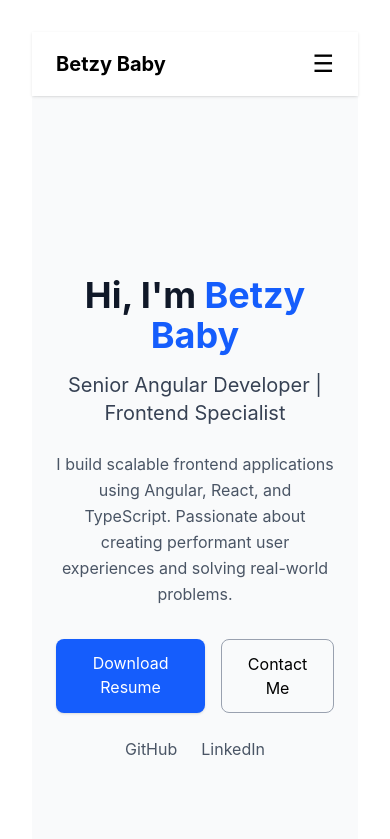
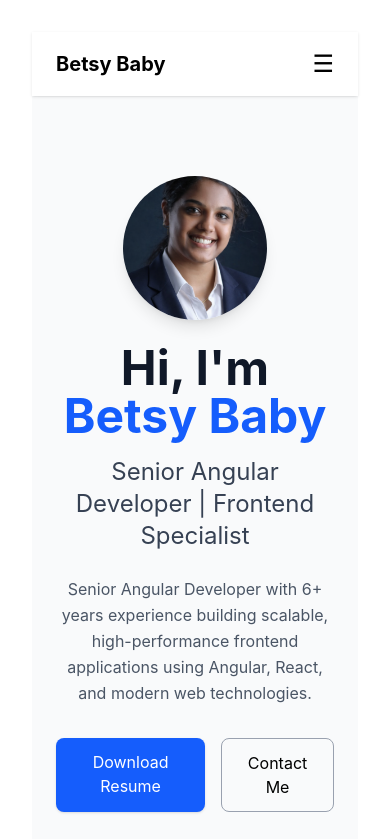
Before and after one commit to Betsyjaise/my-portfolio, a React (Vite) app: page / in a window 390 px wide. Shown: the top 839 px of the page. Built offline with nearby package versions, Linux system fonts and the light colour scheme.

Commit message:
Centered profile image

```diff
--- a/src/components/Footer.tsx
+++ b/src/components/Footer.tsx
@@ -5,7 +5,7 @@ const Footer = () => {
 
                 {/* Left */}
                 <p className="text-sm">
-                    © {new Date().getFullYear()} Betzy Baby. All rights reserved.
+                    © {new Date().getFullYear()} Betsy Baby. All rights reserved.
                 </p>
 
                 {/* Right - Social Links */}
--- a/src/components/Hero.tsx
+++ b/src/components/Hero.tsx
@@ -1,22 +1,32 @@
 const Hero = () => {
     return (
         <section id="home" className="min-h-screen flex items-center justify-center bg-gray-50 px-6 scroll-mt-20 py-20">
+
             <div className="text-center max-w-3xl">
 
+                {/* Profile Image */}
+                <div className="flex justify-center w-full">
+                    <img
+                        src="/assets/images/profile.png"
+                        alt="Betsy Baby"
+                        className="w-36 h-36 rounded-full object-cover mb-6 shadow-lg"
+                    />
+                </div>
+
                 {/* Name */}
-                <h1 className="text-4xl md:text-6xl font-bold text-gray-900">
-                    Hi, I'm <span className="text-blue-600">Betzy Baby</span>
+                <h1 className="text-5xl md:text-6xl font-bold text-gray-900">
+                    Hi, I'm <span className="text-blue-600">Betsy Baby</span>
                 </h1>
 
                 {/* Title */}
-                <h2 className="mt-4 text-xl md:text-2xl text-gray-700">
+                <h2 className="mt-4 text-2xl md:text-2xl text-gray-700">
                     Senior Angular Developer | Frontend Specialist
                 </h2>
 
                 {/* Short intro */}
                 <p className="mt-6 text-gray-600 leading-relaxed">
-                    I build scalable frontend applications using Angular, React, and TypeScript.
-                    Passionate about creating performant user experiences and solving real-world problems.
+                    Senior Angular Developer with 6+ years experience building scalable,
+                    high-performance frontend applications using Angular, React, and modern web technologies.
                 </p>
 
                 {/* Buttons */}
--- a/src/components/Navbar.tsx
+++ b/src/components/Navbar.tsx
@@ -38,7 +38,7 @@ const Navbar = () => {
             <div className="max-w-6xl mx-auto flex justify-between items-center">
 
                 {/* Logo */}
-                <h1 className="text-xl font-bold">Betzy Baby</h1>
+                <h1 className="text-xl font-bold">Betsy Baby</h1>
 
                 {/* Desktop Menu */}
                 <div className="hidden md:flex gap-6">
```
Also changed, not shown: public/assets/images/profile.png (added).
